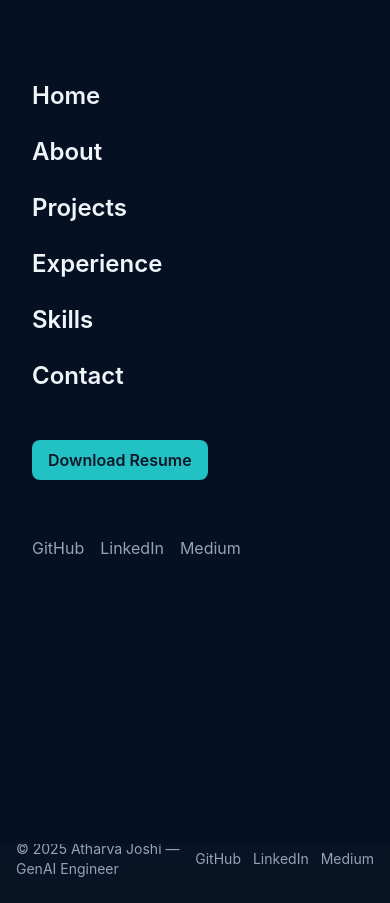
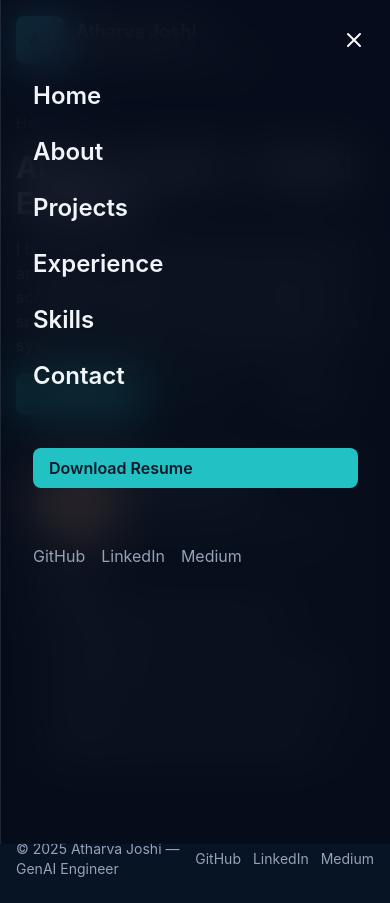
Before and after one commit to attharva-j/attharva-j.github.io, a React (Vite) app: page / in a window 390 px wide. Both pictures are taken after a click on the button "Open menu". Built offline with nearby package versions, Linux system fonts and the light colour scheme.

Commit message:
Update mobile menu drawer looks.

```diff
--- a/src/components/Navbar.jsx
+++ b/src/components/Navbar.jsx
@@ -1,87 +1,110 @@
-import React from 'react'
-import { Link, useLocation } from 'react-router-dom'
-import { motion, AnimatePresence } from 'framer-motion'
-import { Menu, X } from 'lucide-react'
+import React from "react";
+import { Link, useLocation } from "react-router-dom";
+import { motion, AnimatePresence } from "framer-motion";
+import { Menu, X } from "lucide-react";
 
 const links = [
-  { to: '/', label: 'Home' },
-  { to: '/about', label: 'About' },
-  { to: '/projects', label: 'Projects' },
-  { to: '/experience', label: 'Experience' },
-  { to: '/skills', label: 'Skills' },
-  { to: '/contact', label: 'Contact' }
-]
+  { to: "/", label: "Home" },
+  { to: "/about", label: "About" },
+  { to: "/projects", label: "Projects" },
+  { to: "/experience", label: "Experience" },
+  { to: "/skills", label: "Skills" },
+  { to: "/contact", label: "Contact" },
+];
 
 export default function Navbar() {
-  const [open, setOpen] = React.useState(false)
-  const loc = useLocation()
+  const [open, setOpen] = React.useState(false);
+  const loc = useLocation();
 
-  // close menu on route change
+  // Automatically close the mobile menu when the route changes
   React.useEffect(() => {
-    setOpen(false)
-  }, [loc.pathname])
+    setOpen(false);
+  }, [loc.pathname]);
 
   return (
-    <header className="border-b border-transparent py-4">
+    <header className="border-b border-transparent py-4 relative z-50">
       <div className="container flex items-center justify-between">
+        {/* Left side - logo and name */}
         <div className="flex items-center gap-3">
-          <div className="w-12 h-12 rounded-lg bg-gradient-to-br from-accent to-accent2 flex items-center justify-center font-bold text-slate-800 text-lg">AJ</div>
+          <div className="w-12 h-12 rounded-lg bg-gradient-to-br from-accent to-accent2 flex items-center justify-center font-bold text-slate-800 text-lg">
+            AJ
+          </div>
           <div>
             <div className="text-lg font-semibold">Atharva Joshi</div>
-            <div className="text-xs text-slate-400">GenAI Engineer & Data Scientist</div>
+            <div className="text-xs text-slate-400">
+              GenAI Engineer & Data Scientist
+            </div>
           </div>
         </div>
 
         {/* Desktop nav */}
         <nav className="hidden md:flex items-center gap-2">
-          {links.map(l => (
+          {links.map((l) => (
             <NavLink key={l.to} to={l.to} label={l.label} active={loc.pathname === l.to} />
           ))}
-          <a className="ml-4 inline-block bg-gradient-to-r from-accent to-accent2 text-slate-900 px-3 py-2 rounded-lg font-semibold" href="/resume.pdf" download>
+          <a
+            className="ml-4 inline-block bg-gradient-to-r from-accent to-accent2 text-slate-900 px-3 py-2 rounded-lg font-semibold"
+            href="/resume.pdf"
+            download
+          >
             Resume
           </a>
         </nav>
 
         {/* Mobile hamburger */}
         <div className="md:hidden">
-          <button
-            aria-label={open ? 'Close menu' : 'Open menu'}
+          <motion.button
+            aria-label={open ? "Close menu" : "Open menu"}
             aria-expanded={open}
-            onClick={() => setOpen(v => !v)}
-            className="p-2 rounded-md focus:outline-none"
+            onClick={() => setOpen((v) => !v)}
+            className="p-2 rounded-md focus:outline-none relative z-[60]"
+            whileTap={{ scale: 0.9 }}
           >
-            {/* Toggle between Menu and X icons */}
-            {open ? <X size={22} color="white" /> : <Menu size={22} color="white" />}
-          </button>
+            <motion.div
+              key={open ? "close" : "menu"}
+              initial={{ rotate: 90, opacity: 0 }}
+              animate={{ rotate: 0, opacity: 1 }}
+              exit={{ rotate: -90, opacity: 0 }}
+              transition={{ duration: 0.3 }}
+            >
+              {open ? <X size={24} color="white" /> : <Menu size={24} color="white" />}
+            </motion.div>
+          </motion.button>
         </div>
       </div>
 
-      {/* Full-screen mobile drawer (AnimatePresence -> slide from right) */}
+      {/* Full-screen mobile drawer */}
       <AnimatePresence>
         {open && (
           <motion.aside
-            initial={{ x: '100%' }}
+            key="drawer"
+            initial={{ x: "100%" }}
             animate={{ x: 0 }}
-            exit={{ x: '100%' }}
-            transition={{ duration: 0.36, ease: 'easeInOut' }}
-            className="fixed inset-0 z-50"
-            aria-hidden={!open}
+            exit={{ x: "100%" }}
+            transition={{ duration: 0.4, ease: "easeInOut" }}
+            className="fixed inset-0 z-50 flex justify-end"
           >
-            {/* translucent backdrop */}
+            {/* Translucent blurred backdrop (clickable to close) */}
             <motion.div
+              key="backdrop"
               initial={{ opacity: 0 }}
-              animate={{ opacity: 0.6 }}
+              animate={{ opacity: 0.2}}
               exit={{ opacity: 0 }}
-              transition={{ duration: 0.28 }}
+              transition={{ duration: 0.3 }}
               onClick={() => setOpen(false)}
-              className="absolute inset-0 bg-black"
-              style={{ mixBlendMode: 'multiply' }}
+              className="absolute inset-0 bg-black backdrop-blur-[1px]"
             />
 
-            {/* sliding panel */}
-            <div className="absolute inset-0 flex justify-end">
-              <div className="w-full h-full bg-[#051122] backdrop-blur-sm p-8 overflow-y-auto">
-                <nav className="flex flex-col items-start gap-6 mt-12">
+            {/* Sliding menu panel */}
+            <motion.div
+              key="panel"
+              initial={{ x: "100%" }}
+              animate={{ x: 0 }}
+              exit={{ x: "100%" }}
+              transition={{ duration: 0.4, ease: "easeInOut" }}
+              className="relative w-full h-full bg-[rgba(8,14,26,0.7)] backdrop-blur-xl border-l border-[rgba(255,255,255,0.1)] p-8 flex flex-col items-start"
+            >
+              <nav className="flex flex-col gap-6 mt-12 w-full">
                 {links.map((l) => (
                   <Link
                     key={l.to}
@@ -92,31 +115,46 @@ export default function Navbar() {
                     {l.label}
                   </Link>
                 ))}
-
-                  <a href="/resume.pdf" download className="mt-6 inline-block bg-accent px-4 py-2 rounded-lg text-slate-900 font-semibold">
+                <a
+                  href="/resume.pdf"
+                  download
+                  className="mt-8 inline-block bg-accent px-4 py-2 rounded-lg text-slate-900 font-semibold"
+                >
                   Download Resume
                 </a>
-
                 <div className="mt-8 flex gap-4 text-slate-400">
-                    <a href="https://github.com/attharva-j" target="_blank" rel="noreferrer">GitHub</a>
-                    <a href="#" target="_blank" rel="noreferrer">LinkedIn</a>
-                    <a href="#" target="_blank" rel="noreferrer">Medium</a>
+                  <a href="https://github.com/attharva-j" target="_blank" rel="noreferrer">
+                    GitHub
+                  </a>
+                  <a href="#" target="_blank" rel="noreferrer">
+                    LinkedIn
+                  </a>
+                  <a href="#" target="_blank" rel="noreferrer">
+                    Medium
+                  </a>
                 </div>
               </nav>
-              </div>
-            </div>
+            </motion.div>
           </motion.aside>
         )}
       </AnimatePresence>
     </header>
-  )
+  );
 }
 
 function NavLink({ to, label, active }) {
   return (
     <Link to={to} className="relative px-3 py-2 rounded group">
-      <div className={`text-sm font-medium ${active ? 'text-white' : 'text-slate-300'}`}>{label}</div>
-      {active && <motion.span layoutId="underline" className="block h-0.5 bg-accent rounded mt-1" style={{ width: '100%' }} />}
+      <div className={`text-sm font-medium ${active ? "text-white" : "text-slate-300"}`}>
+        {label}
+      </div>
+      {active && (
+        <motion.span
+          layoutId="underline"
+          className="block h-0.5 bg-accent rounded mt-1"
+          style={{ width: "100%" }}
+        />
+      )}
     </Link>
-  )
+  );
 }
```
Lines whose indentation alone changed are shown as unchanged.
